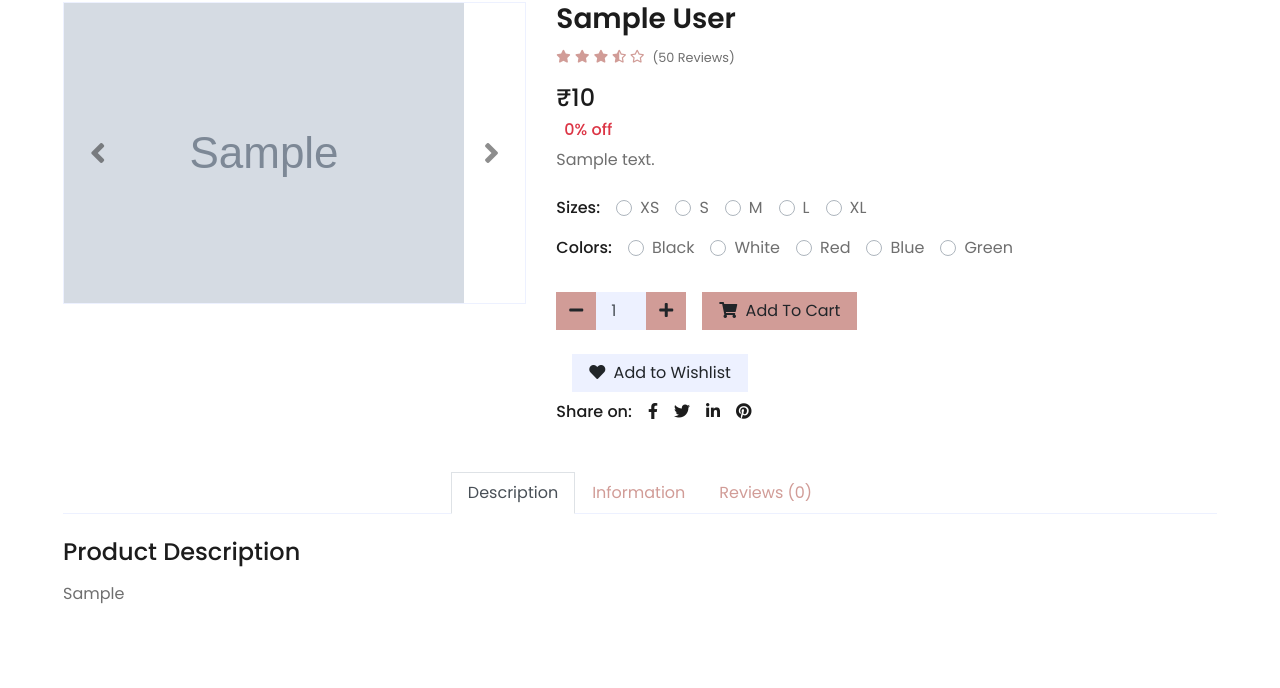
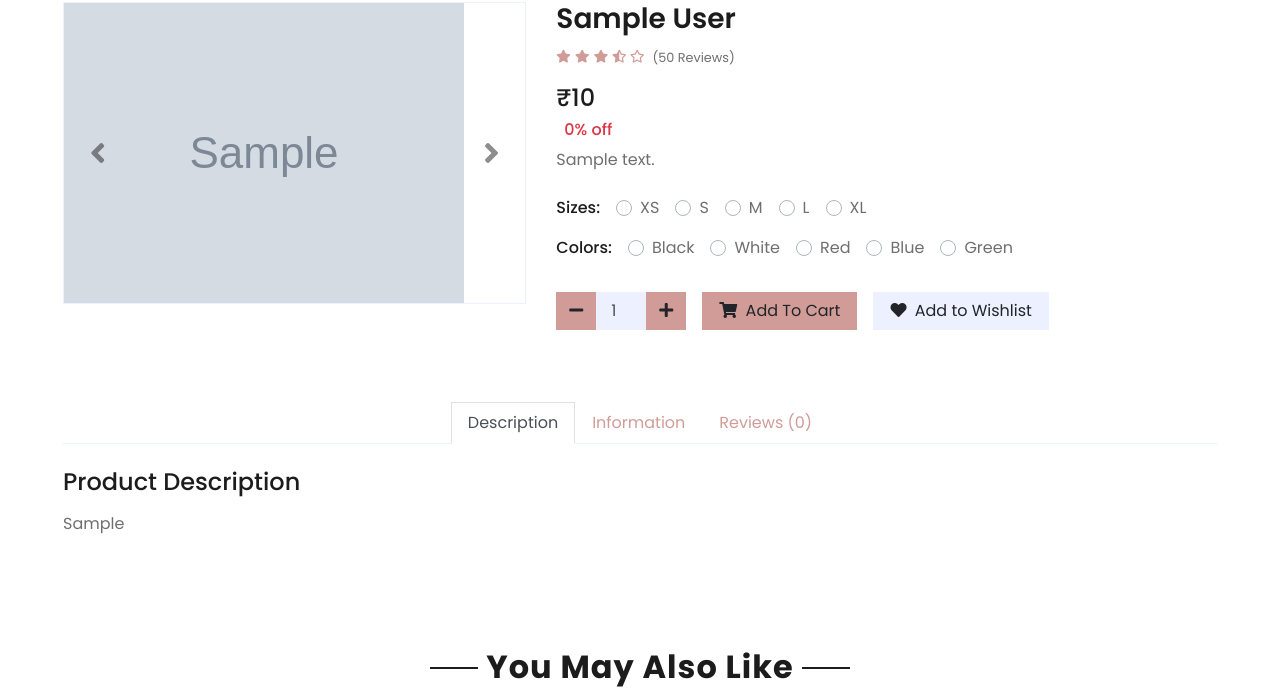
Before and after one commit to TERINSHIM/my-first-project-E-Shopper, a Django app: a page that uses store/templates/product_detailpage.html in a window 1280 px wide. Shown: the part 288-976 px from the top of the page. Run offline with Django 5.2, Linux system fonts and the light colour scheme; a user stored in the database is signed in; tables that the repository leaves empty hold one stand-in row (values such as "Sample post"); grey boxes marked "Sample" are stand-in pictures; some libraries are stand-ins or nearby versions.

Commit message:
product varient and wishlist message are done

```diff
--- a/store/templates/product_detailpage.html
+++ b/store/templates/product_detailpage.html
@@ -89,6 +89,7 @@
     <!-- Shop Detail Start -->
     <div class="container-fluid py-5">
         <div class="row px-xl-5">
+            <!-- Product Image Carousel -->
             <div class="col-lg-5 pb-5">
                 <div id="product-carousel" class="carousel slide" data-ride="carousel">
                     <div class="carousel-inner border">
@@ -98,7 +99,6 @@
                             </div>
                         {% endfor %}
                     </div>
-
                     <a class="carousel-control-prev" href="#product-carousel" role="button" data-slide="prev">
                         <i class="fa fa-2x fa-angle-left text-dark"></i>
                     </a>
@@ -108,6 +108,7 @@
                 </div>
             </div>
 
+            <!-- Product Details Section -->
             <div class="col-lg-7 pb-5">
                 <h3 class="font-weight-semi-bold">{{ product.title }}</h3>
                 <div class="d-flex mb-3">
@@ -124,10 +125,9 @@
                 <h6 class="text-danger ml-2">{{ product.discount }}% off</h6>
                 <p class="mb-4">{{ product.description|safe }}</p>
 
-                <!-- Single Form for Size, Color, Quantity, and Add to Cart -->
+                <!-- Add to Cart and Add to Wishlist Form -->
                 <form method="post" action="{% url 'add_to_cart' product.id %}">
                     {% csrf_token %}
-
                     <div class="d-flex mb-3">
                         <p class="text-dark font-weight-medium mb-0 mr-3">Sizes:</p>
                         <!-- Size Options -->
@@ -179,6 +179,7 @@
                     </div>
 
                     <div class="d-flex align-items-center mb-4 pt-2">
+                        <!-- Quantity Selector -->
                         <div class="input-group quantity mr-3" style="width: 130px;">
                             <div class="input-group-btn">
                                 <button class="btn btn-primary btn-minus" type="button" onclick="this.nextElementSibling.stepDown()">
@@ -197,37 +198,18 @@
                         <button type="submit" class="btn btn-primary px-3">
                             <i class="fa fa-shopping-cart mr-1"></i> Add To Cart
                         </button>
+                        <button type="submit" formaction="{% url 'add_to_wishlist' product.id %}" class="btn btn-secondary px-3 ml-3">
+                            <i class="fa fa-heart mr-1"></i> Add to Wishlist
+                        </button>
                     </div>
+
+                    <!-- Add to Wishlist Button -->
+
                 </form>
-
-                <!-- Add to Wishlist Button -->
-                <form method="post" action="{% url 'add_to_wishlist' product.id %}" class="ml-3">
-                    {% csrf_token %}
-                    <button class="btn btn-secondary px-3">
-                        <i class="fa fa-heart mr-1"></i> Add to Wishlist
-                    </button>
-                </form>
-
-                <div class="d-flex pt-2">
-                    <p class="text-dark font-weight-medium mb-0 mr-2">Share on:</p>
-                    <div class="d-inline-flex">
-                        <a class="text-dark px-2" href="">
-                            <i class="fab fa-facebook-f"></i>
-                        </a>
-                        <a class="text-dark px-2" href="">
-                            <i class="fab fa-twitter"></i>
-                        </a>
-                        <a class="text-dark px-2" href="">
-                            <i class="fab fa-linkedin-in"></i>
-                        </a>
-                        <a class="text-dark px-2" href="">
-                            <i class="fab fa-pinterest"></i>
-                        </a>
-                    </div>
-                </div>
             </div>
         </div>
 
+        <!-- Additional Product Information Tabs -->
         <div class="row px-xl-5">
             <div class="col">
                 <div class="nav nav-tabs justify-content-center border-secondary mb-4">
@@ -245,6 +227,7 @@
                         <p>{{ product.additional_info|safe }}</p>
                     </div>
                     <div class="tab-pane fade" id="tab-pane-3">
+                        <!-- Reviews and Review Form -->
                         <div class="row">
                             <div class="col-md-6">
                                 <h4 class="mb-4">1 review for "{{ product.title }}"</h4>
@@ -259,35 +242,37 @@
                                             <i class="fas fa-star-half-alt"></i>
                                             <i class="far fa-star"></i>
                                         </div>
-                                        <p>Diam amet duo labore stet elitr ea clita ipsum, tempor labore accusam ipsum et no at. Kasd diam tempor rebum magna dolores sed sed eirmod ipsum.</p>
+                                        <p>Diam amet duo labore stet elitr invidunt ea clita ipsum voluptua, tempor labore accusam ipsum et no at. Kasd diam tempor rebum magna dolores sed sed eirmod ipsum.</p>
                                     </div>
                                 </div>
                             </div>
+
+                            <!-- Leave a Review Form -->
                             <div class="col-md-6">
                                 <h4 class="mb-4">Leave a review</h4>
                                 <small>Your email address will not be published. Required fields are marked *</small>
-                                <div class="d-flex my-3">
-                                    <p class="mb-0 mr-2">Your Rating * :</p>
-                                    <div class="text-primary">
-                                        <i class="far fa-star"></i>
-                                        <i class="far fa-star"></i>
-                                        <i class="far fa-star"></i>
-                                        <i class="far fa-star"></i>
-                                        <i class="far fa-star"></i>
-                                    </div>
-                                </div>
                                 <form>
                                     <div class="form-group">
-                                        <label for="message">Your Review *</label>
-                                        <textarea id="message" cols="30" rows="5" class="form-control"></textarea>
-                                    </div>
-                                    <div class="form-group">
                                         <label for="name">Your Name *</label>
-                                        <input type="text" class="form-control" id="name">
+                                        <input type="text" class="form-control" id="name" required>
                                     </div>
                                     <div class="form-group">
                                         <label for="email">Your Email *</label>
-                                        <input type="email" class="form-control" id="email">
+                                        <input type="email" class="form-control" id="email" required>
+                                    </div>
+                                    <div class="form-group">
+                                        <label for="rating">Your Rating *</label>
+                                        <select name="rating" id="rating" class="form-control" required>
+                                            <option value="5">5</option>
+                                            <option value="4">4</option>
+                                            <option value="3">3</option>
+                                            <option value="2">2</option>
+                                            <option value="1">1</option>
+                                        </select>
+                                    </div>
+                                    <div class="form-group">
+                                        <label for="review">Your Review *</label>
+                                        <textarea id="review" cols="30" rows="5" class="form-control" required></textarea>
                                     </div>
                                     <div class="form-group mb-0">
                                         <input type="submit" value="Leave Your Review" class="btn btn-primary px-3">
@@ -300,8 +285,6 @@
             </div>
         </div>
     </div>
-
-    <!-- Shop Detail End -->
 
 
     <!-- Products Start -->
--- a/store/views.py
+++ b/store/views.py
@@ -541,19 +541,18 @@ def remove_from_wishlist(request, product_id):
 
 @login_required(login_url='user_login')
 def move_to_cart(request, product_id):
-
     product_instance = get_object_or_404(product, id=product_id)
-
 
     cart_item, created = Cart.objects.get_or_create(user=request.user, product=product_instance)
     if not created:
-
         cart_item.quantity += 1
     cart_item.save()
 
 
     Wishlist.objects.filter(user=request.user, product=product_instance).delete()
 
+
+    messages.success(request, "Your item has been moved to the cart.")
 
     return redirect('wishlist_view')
 
```
Also changed, not shown: store/templates/wishlist.html (+5 -10 lines), adminside/migrations/0033_wishlist_color_wishlist_size.py (added), register/migrations/0041_alter_profile_uid.py (added).
